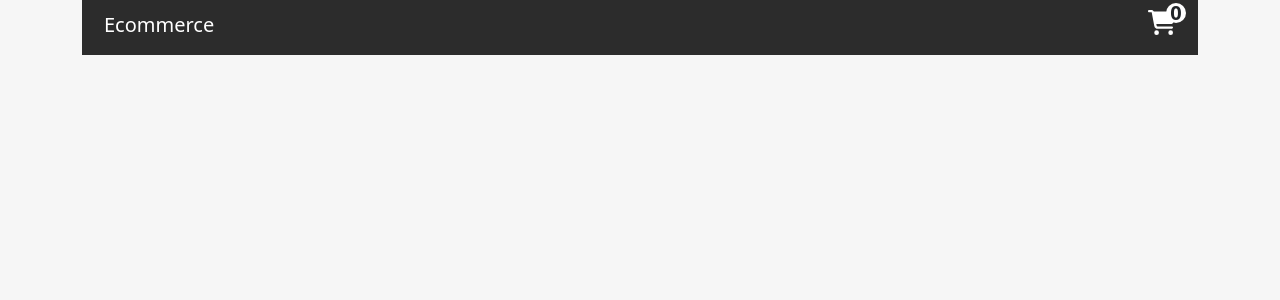
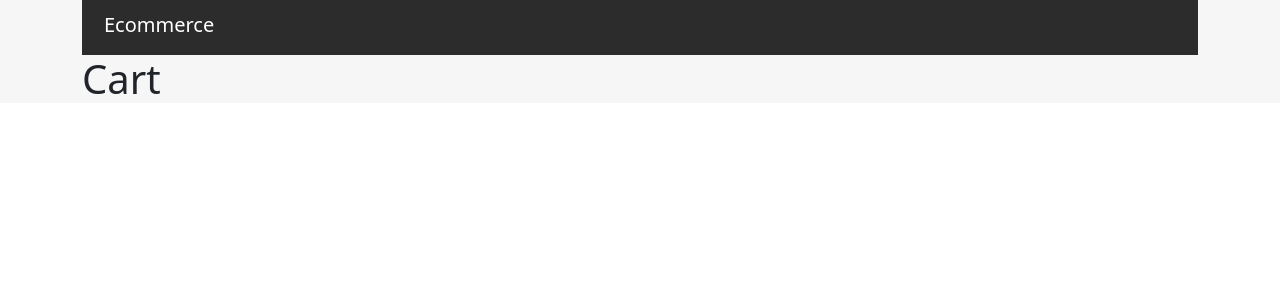
Before and after one commit to omarshokry11/ecommerce-products, a React (Create React App) app: page /cart in a window 1280 px wide. Before the commit this address had no page. Shown: the top 300 px of the page. Built offline with nearby package versions, Linux system fonts and the light colour scheme.

Commit message:
Update elements

```diff
--- a/src/App.js
+++ b/src/App.js
@@ -1,3 +1,4 @@
+import Cart from './components/Cart';
 import Navbar from './components/Navbar';
 import ProductDetails from './components/ProductDetails';
 import Products from './components/Products';
@@ -11,6 +12,7 @@ export default function App() {
 				<Routes>
 					<Route path="/" element={<Products />} />
 					<Route path="product/:productId" element={<ProductDetails />} />
+					<Route path="/cart" element={<Cart />} />
 				</Routes>
 			</div>
 		</div>
--- a/src/Style/Main.scss
+++ b/src/Style/Main.scss
@@ -6,7 +6,6 @@
 
 .main-app {
     background-color: rgba(238, 238, 238, 0.548);
-    height: 100vh;
 
     @media (max-width: 1024px) {
         padding-bottom: 0;
--- /dev/null
+++ b/src/components/Cart.js
@@ -0,0 +1,7 @@
+export default function Cart() {
+    return (
+        <div className="cart-product">
+            <h1>Cart</h1>
+        </div>
+    )
+}
--- a/src/components/Navbar.js
+++ b/src/components/Navbar.js
@@ -1,22 +1,13 @@
-import {Link} from "react-router-dom"
+import { Link } from "react-router-dom"
 import "./Style/Navbar.scss";
-
-import { FontAwesomeIcon } from '@fortawesome/react-fontawesome'
-import { faShoppingCart } from '@fortawesome/free-solid-svg-icons'
 
 export default function Navbar() {
     return (
         <div className="main-navbar-container">
             <div className="container-fluid">
                 <div className="row">
-                    <div className="col-9">
+                    <div className="col-12">
                         <Link to="/">Ecommerce</Link>
-                    </div>
-                    <div className="col-3 text-end">
-                        <div className="cart-icon">
-                            <FontAwesomeIcon icon={faShoppingCart} />
-                            <span>0</span>
-                        </div>
                     </div>
                 </div>
             </div>
--- a/src/components/ProductDetails.js
+++ b/src/components/ProductDetails.js
@@ -12,7 +12,8 @@ export default function ProductDetails() {
         fetch(`${api_url}/${params.productId}`)
             .then((res) => res.json())
             .then((product) => setProduct(product));
-    }, []);
+    }, [])
+
     return (
         <div className="main-product-details text-center">
             <div className="product-details">
@@ -27,7 +28,7 @@ export default function ProductDetails() {
                         {count === 1 ? <button>-</button> : <button onClick={() => setCount(count - 1)}>-</button>}
 
                     </div>
-                    <button className='btn btn-danger buy'>Buy</button>
+                    <button className='btn btn-danger buy'>add to cart</button>
                 </div>
             </div>
         </div>
```
